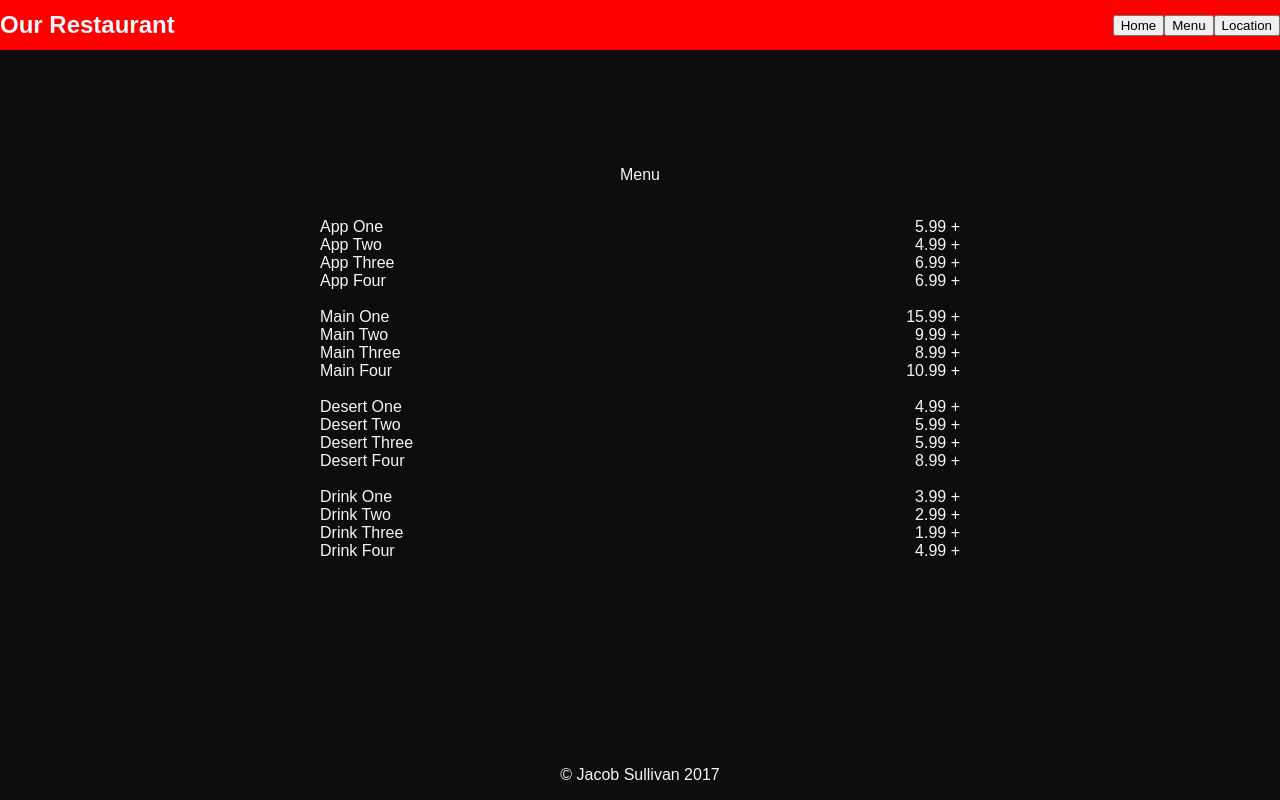
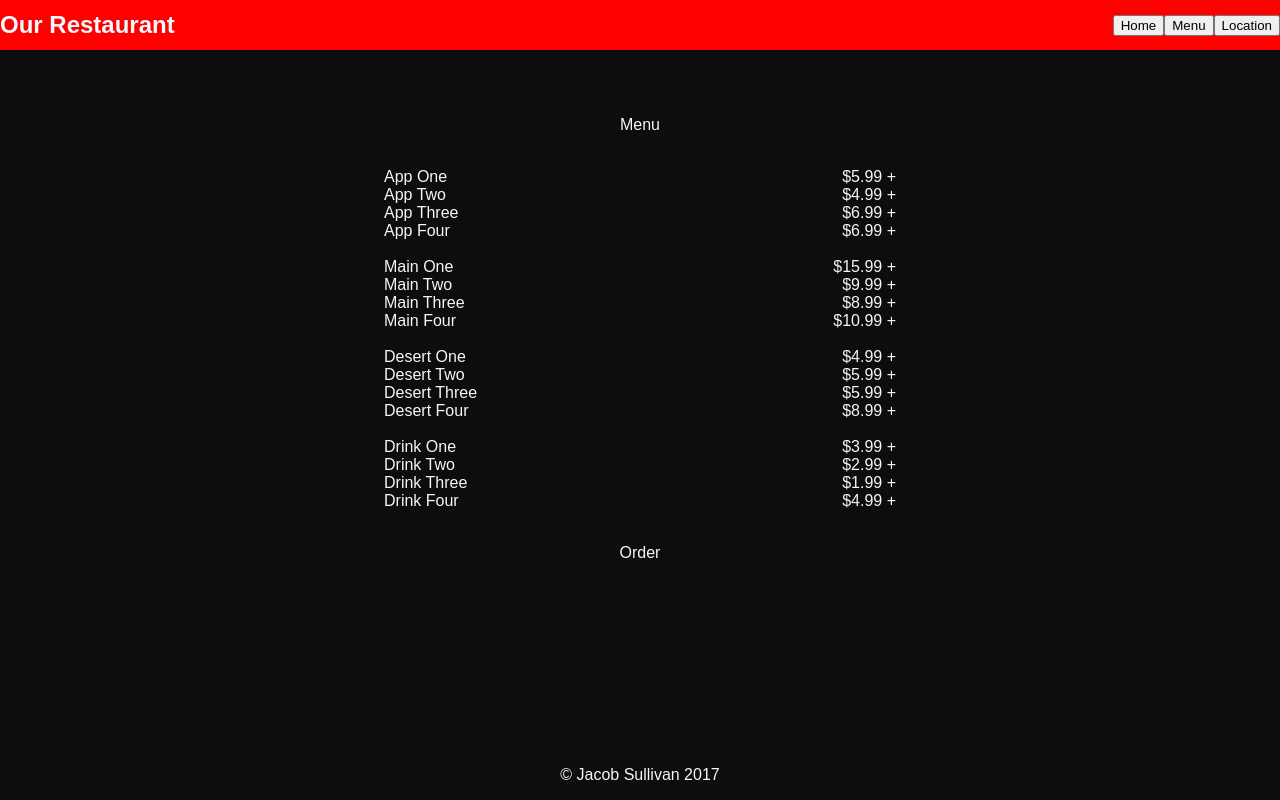
Before and after one commit to Jaygles/react-restaurant-example, a React (Create React App) app: page / in a window 1280 px wide. Both pictures are taken after a click on the button "Menu". Built offline with nearby package versions, Linux system fonts and the light colour scheme.

Commit message:
Cleaning up order functions and making build

```diff
--- a/src/Components/Main/Main.css
+++ b/src/Components/Main/Main.css
@@ -1,5 +1,5 @@
 main {
-  min-height: 500px;
+  min-height: calc(100vh - 100px);
   min-width: 100%;
   max-width: 100%;
   display: flex;
@@ -10,6 +10,7 @@ main {
 
 .menu {
   width: 50%;
+  margin-top: 50px;
   display: flex;
   flex-direction: column;
   align-items: center;
@@ -17,11 +18,11 @@ main {
 }
 
 .menu-section {
-  width: 100%;
+  width: 80%;
 }
 
 .order-section {
-  width: 50%;
+  width: 80%;
 }
 
 .menu-item {
@@ -34,3 +35,10 @@ main {
 .menu-item span {
   cursor: pointer;
 }
+
+span.no_selection {
+  -webkit-user-select: none; /* webkit (safari, chrome) browsers */
+  -moz-user-select: none; /* mozilla browsers */
+  -khtml-user-select: none; /* webkit (konqueror) browsers */
+  -ms-user-select: none; /* IE10+ */
+}
--- a/src/Components/Menu/MenuItem.jsx
+++ b/src/Components/Menu/MenuItem.jsx
@@ -1,10 +1,13 @@
 import React from 'react';
+import { formatPrice } from '../../helpers';
 
 function MenuItem(props) {
   return props.items.map(item => (
     <li className="menu-item" key={item.name}>
       {item.name}
-      <span onClick={() => props.addToOrder(item)}>{item.price / 100} +</span>
+      <span className="no_selection" onClick={() => props.addToOrder(item)}>
+        {formatPrice(item.price)} +
+      </span>
     </li>
   ));
 }
--- a/src/Components/Order/Order.jsx
+++ b/src/Components/Order/Order.jsx
@@ -1,14 +1,34 @@
 import React, { Component } from 'react';
+import { formatPrice } from '../../helpers';
 
 class Order extends Component {
+  calculateTotal = order => {
+    let total = 0;
+    order.forEach(order => (total += order.price * order.count));
+    console.log(total);
+    return total;
+  };
   render() {
     const { order, removeFromOrder } = this.props;
-    return order.map((item, i) => (
-      <li className="menu-item" key={`${item.name}${i}`}>
-        {item.name}
-        <span onClick={() => removeFromOrder(item)}>{item.price / 100 * item.count} &times;</span>
-      </li>
-    ));
+    console.log(order);
+    return (
+      <div className="order-section">
+        {order.map((item, i) => (
+          <li className="menu-item" key={`${item.name}${i}`}>
+            {item.count}x {item.name}
+            <span className="no_selection" onClick={() => removeFromOrder(item)}>
+              {formatPrice(item.price * item.count)} &times;
+            </span>
+          </li>
+        ))}
+        {order[0] !== undefined ? (
+          <li className="menu-item">
+            <br />
+            Total:<span>{formatPrice(this.calculateTotal(order))}&nbsp;&nbsp;&nbsp;</span>
+          </li>
+        ) : null}
+      </div>
+    );
   }
 }
 
--- a/src/Containers/Menu.jsx
+++ b/src/Containers/Menu.jsx
@@ -25,9 +25,9 @@ class Menu extends Component {
       <div className="menu">
         <p>Menu</p>
         {this.renderMenu(this.props.menu)}
-        <div className="order-section">
-          <Order order={this.props.order} removeFromOrder={this.props.removeFromOrder} />
-        </div>
+        <br />
+        <p>Order</p>
+        <Order order={this.props.order} removeFromOrder={this.props.removeFromOrder} />
       </div>
     );
   }
--- /dev/null
+++ b/src/helpers.js
@@ -0,0 +1,6 @@
+export function formatPrice(cents) {
+  return (cents / 100).toLocaleString('en-US', {
+    style: 'currency',
+    currency: 'USD',
+  });
+}
```
